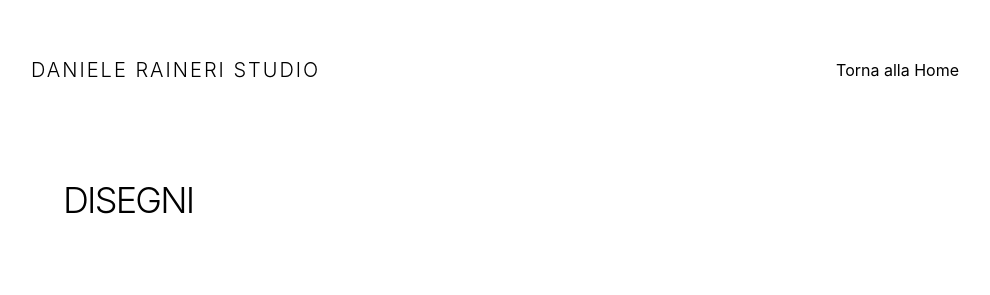
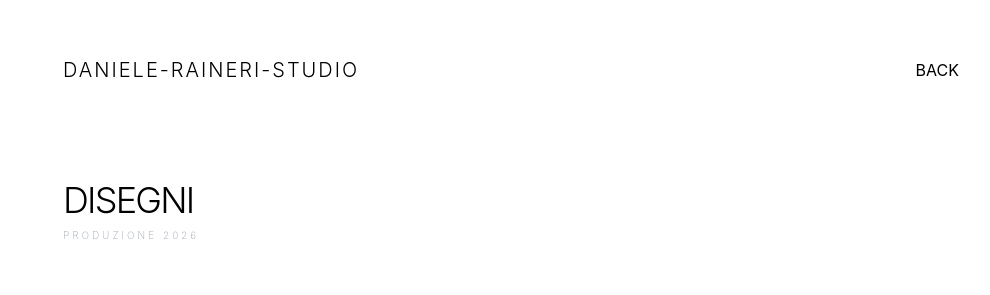
Before and after one commit to danieleraineri1990-prog/danieleraineristudio, a Next.js app: page /disegni in a window 1280 px wide. Shown: the top 295 px of the page, without its empty margins (129-1119 px from the left). Built offline with nearby package versions, Linux system fonts and the light colour scheme.

Commit message:
Update disegni.js

```diff
--- a/pages/disegni.js
+++ b/pages/disegni.js
@@ -3,56 +3,43 @@ import Link from "next/link";
 
 export default function Disegni() {
   return (
-    <div className="min-h-screen bg-white text-black p-10 overflow-x-hidden">
+    <div className="min-h-screen bg-white text-black p-10">
       <Head>
         <title>DISEGNI | DANIELE RAINERI STUDIO</title>
       </Head>
 
-      {/* STILI ANIMAZIONI */}
+      {/* STILI ANIMAZIONI SICURE */}
       <style jsx global>{`
         @keyframes fadeIn {
           from { opacity: 0; transform: translateY(10px); }
           to { opacity: 1; transform: translateY(0); }
         }
-        @keyframes slideRight {
-          0% { opacity: 0; transform: translateX(0); }
-          20% { opacity: 1; }
-          80% { opacity: 1; }
-          100% { opacity: 0; transform: translateX(100vw); }
-        }
         .animate-title {
           animation: fadeIn 1.2s ease-out forwards;
-        }
-        .animate-subtitle {
-          display: inline-block;
-          white-space: nowrap;
-          animation: slideRight 6s linear forwards;
-          animation-delay: 1s;
-          opacity: 0;
         }
       `}</style>
 
       <div className="max-w-4xl mx-auto">
-        <header className="py-4 flex items-center justify-between -ml-8 md:-ml-10">
+        <header className="py-4 flex items-center justify-between">
+          {/* NOME UNITO - TUTTO SULLO STESSO RIGO */}
           <h1 className="text-xl md:text-2xl uppercase tracking-[0.1em] font-light text-black">
-            <Link href="/">DANIELE RAINERI STUDIO</Link>
+            <Link href="/">DANIELE-RAINERI-STUDIO</Link>
           </h1>
+          {/* LINK CAMBIATO IN BACK */}
           <Link href="/" className="text-gray-400 uppercase text-xs tracking-widest hover:text-black transition-colors">
-            Torna alla Home
+            BACK
           </Link>
         </header>
 
         <main className="mt-20">
-          {/* TITOLO E FRASE ANIMATA */}
-          <div className="mb-20">
-            <h2 className="text-4xl md:text-5xl uppercase tracking-tighter font-light text-black animate-title">
+          {/* TITOLO E SOTTOTITOLO CON ANIMAZIONE SOLO VERTICALE */}
+          <div className="mb-20 animate-title">
+            <h2 className="text-4xl md:text-5xl uppercase tracking-tighter font-light text-black">
               Disegni
             </h2>
-            <div className="overflow-visible">
-              <p className="mt-2 text-[10px] uppercase tracking-[0.3em] font-extralight text-gray-400 animate-subtitle">
-                produzione 2026
-              </p>
-            </div>
+            <p className="mt-2 text-[10px] uppercase tracking-[0.3em] font-extralight text-gray-400">
+              produzione 2026
+            </p>
           </div>
 
           <div className="grid grid-cols-1 md:grid-cols-2 gap-x-12 gap-y-20 mb-40">
```
